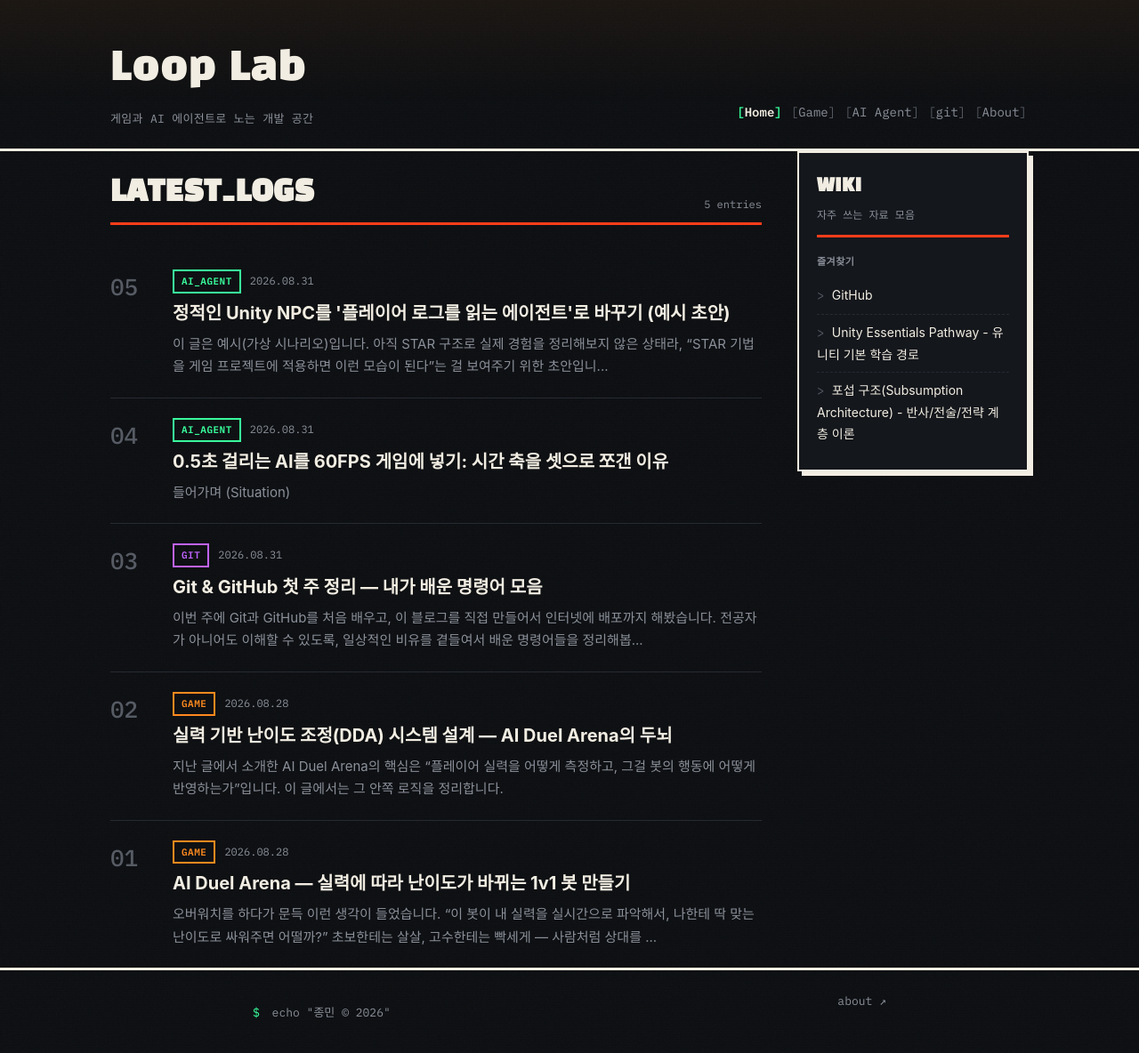
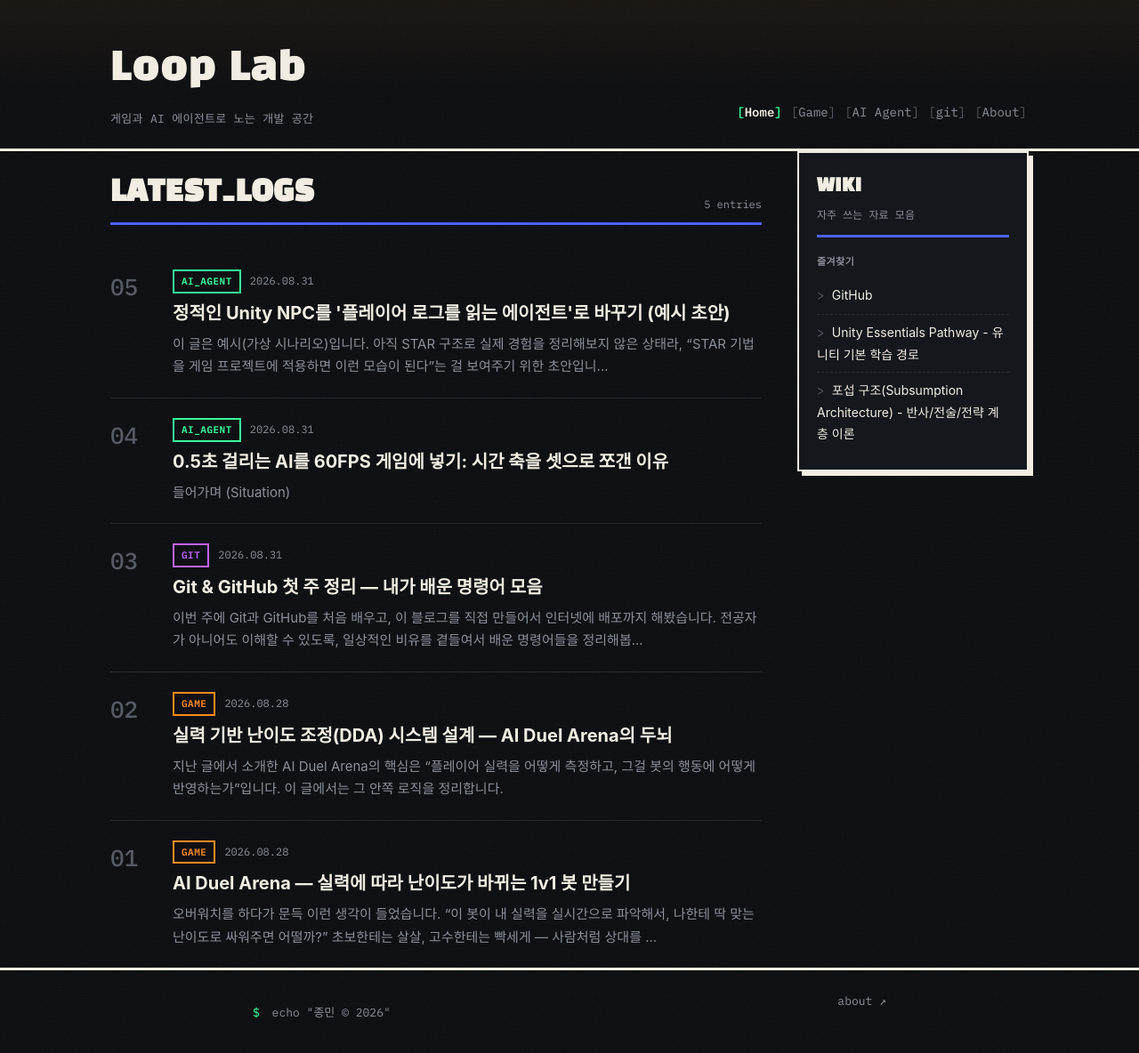
Before and after one commit to Lezo-Jong/my-blog, a Jekyll site: the page built from index.html, in a window 1280 px wide and 1203 px high. Shown: the top 1184 px of the window at 89% size. Built offline with Jekyll 4.4.1, drawn with Linux system fonts in a browser that asks for light colours; some web fonts are replaced; the list of posts is cut into pages by our own code.

Commit message:
색상 변경

```diff
--- a/assets/css/style.css
+++ b/assets/css/style.css
@@ -19,7 +19,7 @@
   --accent-ai-fg: #00260f;
   --accent-git: #c063ff;
   --accent-git-fg: #1c0033;
-  --accent-betelgeuse: #ff3d1a; /* 오리온자리 베텔기우스 - 붉은 초거성 색감 */
+  --accent-navy: #4d63ff; /* 남색 톤 강조색 */
   --accent: var(--accent-game);
 
   --font-display: "Black Han Sans", "Apple SD Gothic Neo", sans-serif;
@@ -192,7 +192,7 @@ main { position: relative; z-index: 3; padding: 48px 0 90px; }
      그 아래 선(border-bottom)은 글자와 붙도록 padding-bottom을 줄인다 */
   padding-top: 20px;
   padding-bottom: 6px;
-  border-bottom: 3px solid var(--accent-betelgeuse);
+  border-bottom: 3px solid var(--accent-navy);
 }
 
 .board[data-cat="ai-agent"] .board-head,
@@ -348,7 +348,7 @@ main { position: relative; z-index: 3; padding: 48px 0 90px; }
 .wiki-head {
   margin-bottom: 18px;
   padding-bottom: 12px;
-  border-bottom: 3px solid var(--accent-betelgeuse);
+  border-bottom: 3px solid var(--accent-navy);
 }
 
 .wiki-title {
@@ -555,7 +555,7 @@ main { position: relative; z-index: 3; padding: 48px 0 90px; }
   font-size: clamp(26px, 5vw, 34px);
   padding-bottom: 16px;
   margin: 0 0 28px;
-  border-bottom: 3px solid var(--accent-game);
+  border-bottom: 3px solid var(--accent-navy);
 }
 
 /* ==========================================================================
```
